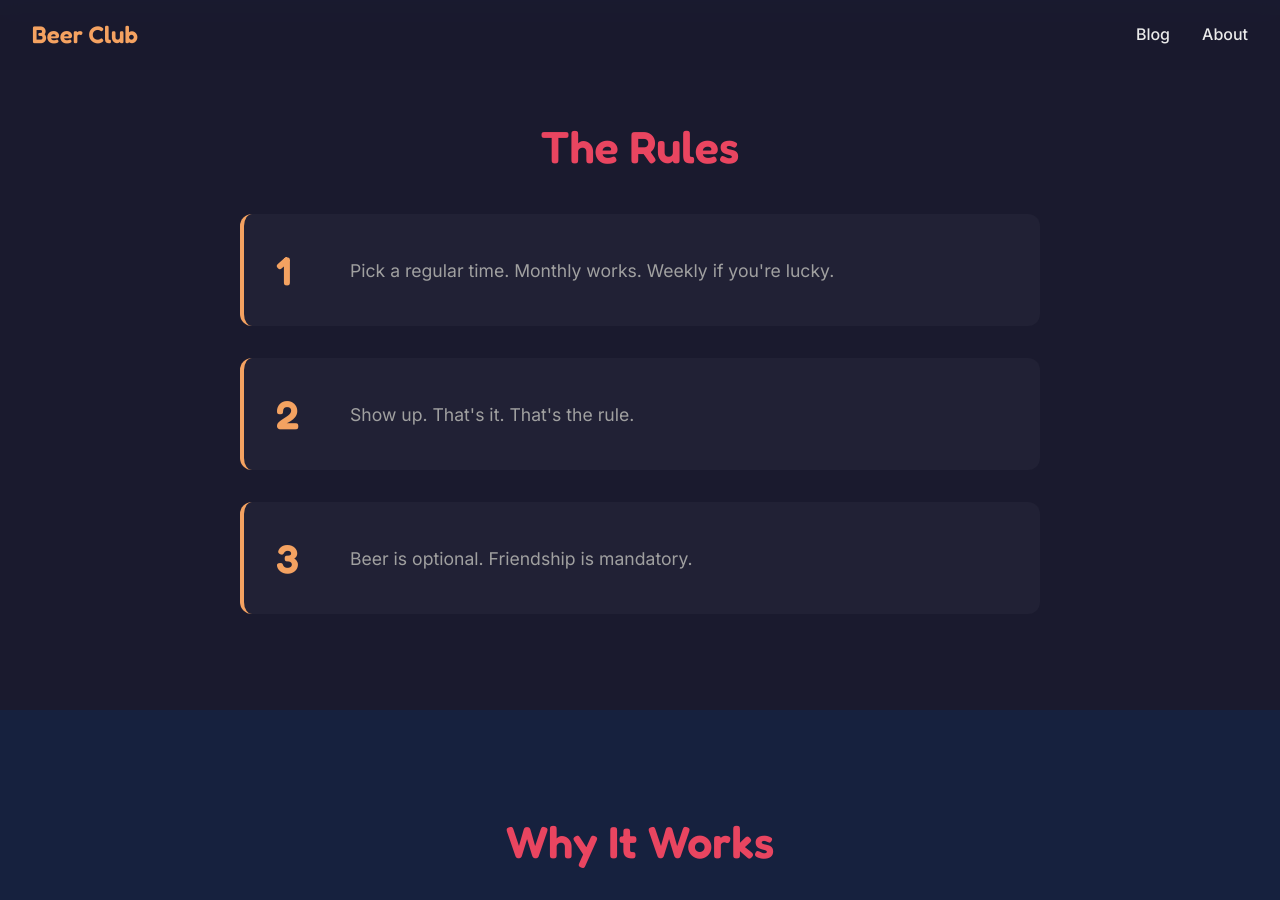
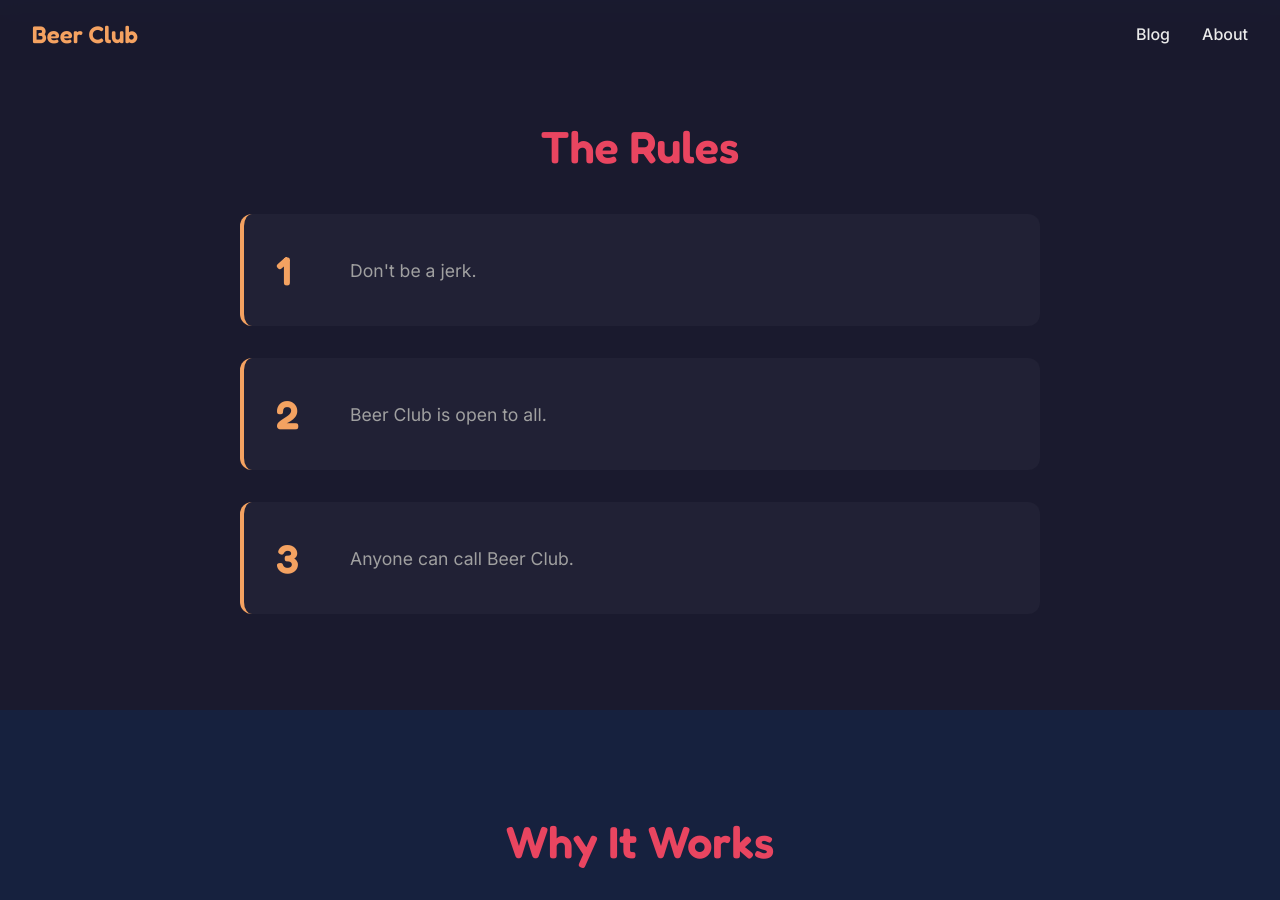
Before and after one commit to blackavar2121/beer-club, a Jekyll site: the page built from index.markdown, in a window 1280 px wide and 900 px high, scrolled down 1242 px. Built offline with Jekyll 4.4.1, drawn with Linux system fonts in a browser that asks for light colours.

Commit message:
Update index.markdown
Updated the rules.

```diff
--- a/index.markdown
+++ b/index.markdown
@@ -7,9 +7,10 @@ section1_title: "What is Beer Club?"
 section1_text: "It's not really about beer. It's about carving out time to actually see your friends instead of just texting 'we should hang out soon' for the 47th time."
 
 section2_title: "The Rules"
-rule1: "Pick a regular time. Monthly works. Weekly if you're lucky."
-rule2: "Show up. That's it. That's the rule."
-rule3: "Beer is optional. Friendship is mandatory."
+rule1: "Don't be a jerk."
+rule2: "Beer Club is open to all."
+rule3: "Anyone can call Beer Club."
+rule4: "Beer Club is not about beer."
 
 section3_title: "Why It Works"
 section3_text: "Because if it's not on the calendar, it doesn't happen. We all know this. Beer Club just gives you permission to prioritize hanging out with your people."
```
